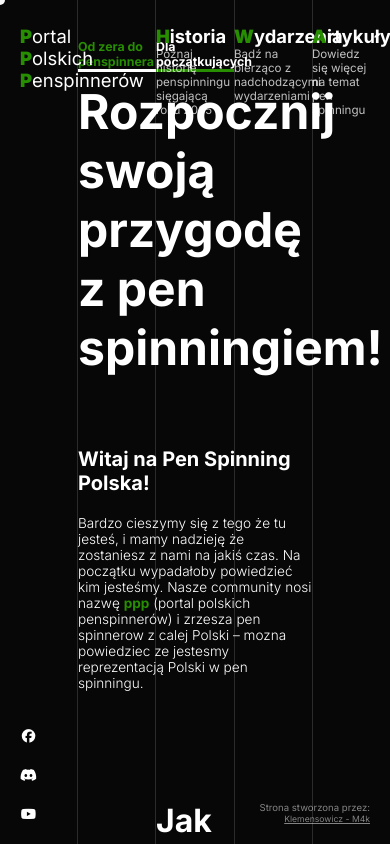
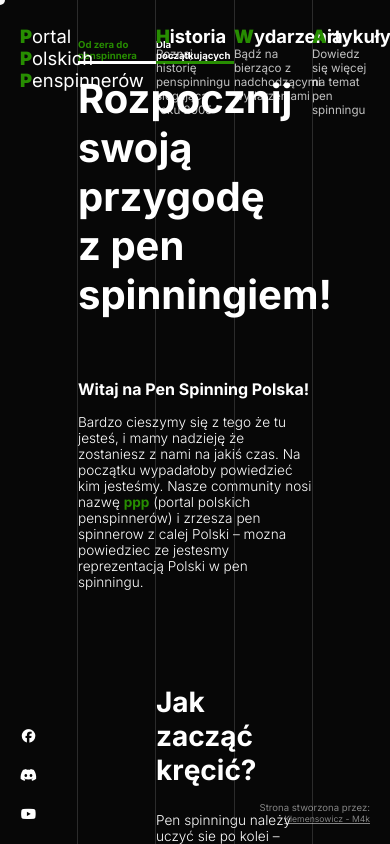
Before and after one commit to M4kses0wicz/PenSpinningPolska, a Vue app: page /Artykuly/JakZaczac in a window 390 px wide. Shown: the top 844 px of the page. Built offline with nearby package versions, Linux system fonts and the light colour scheme.

Commit message:
enhance responsive font sizes for ArticleHeading, HeadingWImg, and SubHeading components

```diff
--- a/src/components/templates/articleParts/ArticleHeading.vue
+++ b/src/components/templates/articleParts/ArticleHeading.vue
@@ -42,6 +42,10 @@ const props = defineProps({
     @include Media("<", 1750px) {
       font-size: $font-size-big-heading-m;
     }
+
+    @include Media("<", 1200px) {
+      font-size: $font-size-big-heading-s;
+    }
   }
 
   .top-text {
@@ -51,6 +55,10 @@ const props = defineProps({
       width: 50%;
       font-size: $font-size-small;
       font-weight: 700;
+
+      @include Media("<", 1200px) {
+        font-size: $font-size-small-m;
+      }
     }
   }
 
--- a/src/components/templates/articleParts/HeadingWImg.vue
+++ b/src/components/templates/articleParts/HeadingWImg.vue
@@ -61,6 +61,10 @@ const props = defineProps({
     @include Media("<", 1750px) {
       font-size: $font-size-big-heading-m;
     }
+
+    @include Media("<", 1200px) {
+      font-size: $font-size-big-heading-s;
+    }
   }
 
   .top-text {
@@ -70,6 +74,10 @@ const props = defineProps({
       width: 50%;
       font-size: $font-size-small;
       font-weight: 700;
+
+      @include Media("<", 1200px) {
+        font-size: $font-size-small-m;
+      }
     }
   }
 
--- a/src/components/templates/articleParts/SubHeading.vue
+++ b/src/components/templates/articleParts/SubHeading.vue
@@ -33,10 +33,20 @@ h3 {
 h2 {
   font-size: $font-size-heading-m;
   margin: 50px 0px 25px 0px;
+
+  @include Media("<", 1200px) {
+    font-size: $font-size-heading-s;
+    margin: 35px 0px 25px 0px;
+  }
 }
 
 h3 {
   font-size: $font-size-title;
   margin: 20px 0px 10px 0px;
+
+  @include Media("<", 1200px) {
+    font-size: $font-size-title-m;
+    margin: 10px 0px 5px 0px;
+  }
 }
 </style>
```
